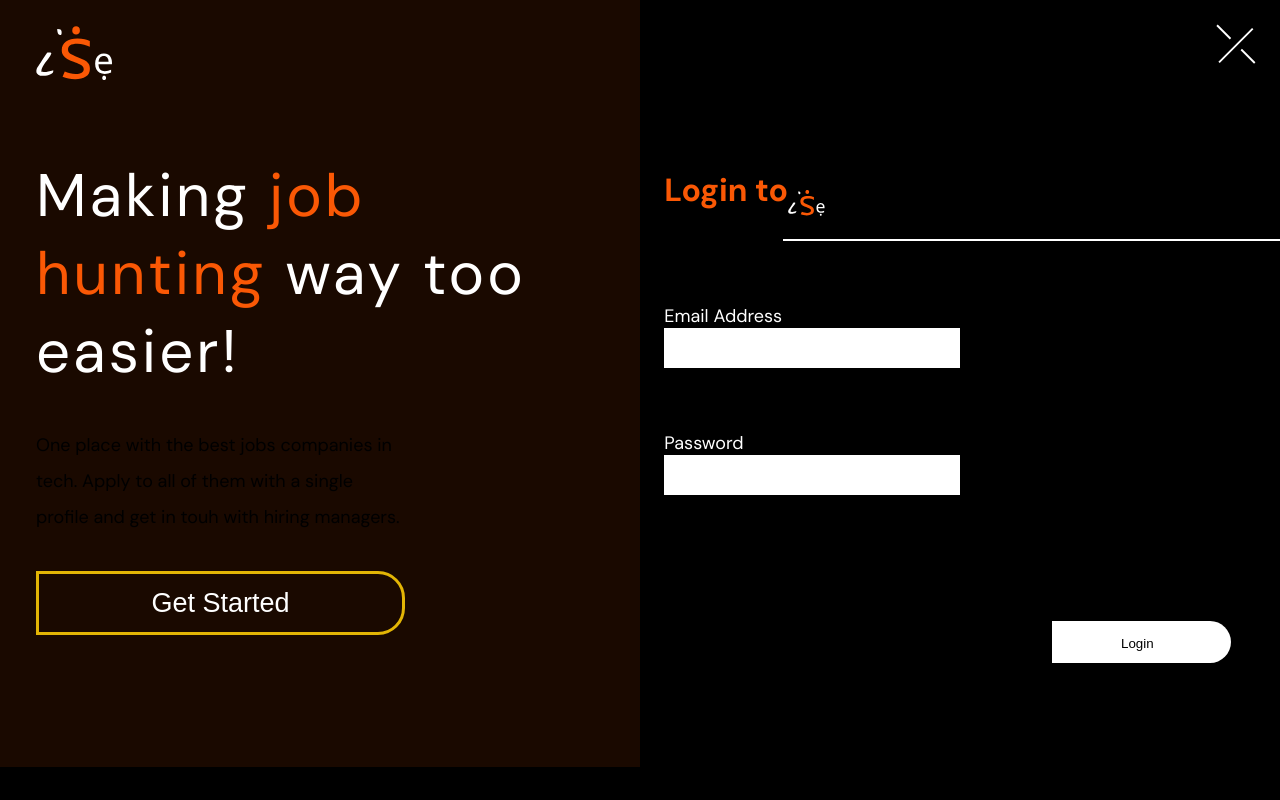
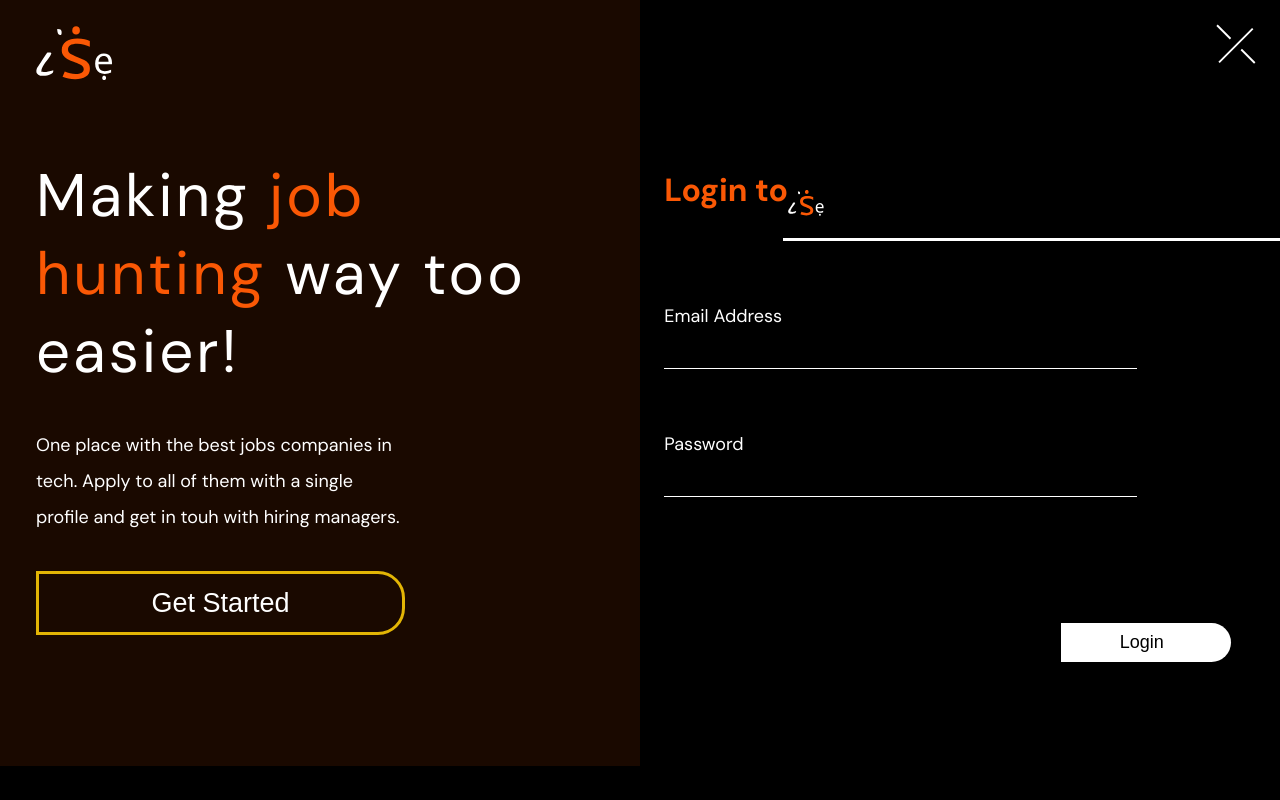
Before and after one commit to IdrisDY/ISE-App, a React (Create React App) app: page /login in a window 1280 px wide. Built offline with nearby package versions, Linux system fonts and the light colour scheme.

Commit message:
dashboard auth ,redesigned big savebtn

```diff
--- a/src/App.css
+++ b/src/App.css
@@ -110,6 +110,9 @@ height: 90vh;
   flex-direction: column;
   gap: 1.5em;
 min-width: 50%;
+}
+label{
+  font-weight: 500;
 }
 .mainImg{
   width: 50%;
--- a/src/Components/Login.js
+++ b/src/Components/Login.js
@@ -11,7 +11,7 @@ import { auth } from '../Firebase'
 const LoginPage = () => {
   const [email, setEmail]= useState('')
   const [password, setPassword]= useState('')
-
+  const [error, setError] =  useState(false)
 //   const auth = getAuth();
 // signInWithEmailAndPassword(auth, email, password)
 //   .then((userCredential) => {
@@ -23,16 +23,29 @@ const LoginPage = () => {
 //     const errorCode = error.code;
 //     const errorMessage = error.message;
 //   });
-const Login = async() =>{
+
+const getPassword=(event)=>{
+  setPassword(event.target.value)
+  setError(false)
+}
+const getEmail=(event)=>{
+  setEmail(event.target.value)
+  setError(false)
+}
+
+const Login = async(e) =>{
+  e.preventDefault()
   try{
     const user = await signInWithEmailAndPassword(auth,email,password)
     console.log(user)
  }
  catch(error){
-    console.log(error)
+    console.error(error)
+      console.log('true')
+      setError(true)
  }
 
-
+error? console.log('Sorry,wrong email or password'):console.log('')
 }
   return (
     <section className={styles.container}>
@@ -56,19 +69,20 @@ const Login = async() =>{
       </div>
       <div className={styles.LogintxtWhite}>
          <label> Email Address</label>
-         <input type='email' className={styles.h6white} onChange={(event)=>setEmail(event.target.value)} />
+         <input type='email' className={styles.h6white} onChange={(event)=> getEmail(event)} />
          </div>
 
 
          <div className={styles.LogintxtWhite}>
          <label>Password</label>
-         <input className={styles.h6white} type='password'onChange={(event)=>setPassword(event.target.value)} />
+         <input className={styles.h6white} type='password'onChange={(event)=>getPassword(event)} />
          </div>
 
 <div  className={styles.btndiv}>
-<Link to='/dashboard' className={styles.loginBtn}>
-  <button onClick={Login}> Login</button>
- </Link>
+ <button onClick={Login} disabled={error} className={styles.loginBtn}>  <Link to= {error?'/login':'/dashboard'} disabled={error} className={styles.linkBtn}>
+ Login</Link>
+</button>
+
 </div>
 </div>
 
--- a/src/Components/Register.js
+++ b/src/Components/Register.js
@@ -59,7 +59,7 @@ catch(error){
 
 
          <div className={styles.regtxtWhite}>
-         <h2>Password</h2>
+         <label>Password</label>
          <input type='password' className={styles.inputVisible}onChange={(event)=>setPassword(event.target.value)} />
          </div>
 
--- a/src/Components/homepage.js
+++ b/src/Components/homepage.js
@@ -13,7 +13,7 @@ export function TextContent() {
 <h1 className='txtContentWhite'> Making  <span className='txtContentOrange'> job hunting
 </span> way too easier!
 </h1>
-<p className='txtContent-p' > One place with the best jobs companies in tech.
+<p className='intro-p' > One place with the best jobs companies in tech.
 Apply to all of them with a single profile
 and get in touh with hiring managers. </p>
 <button className='start-btn'> Get Started</button>
--- a/src/Components/register.module.css
+++ b/src/Components/register.module.css
@@ -93,8 +93,9 @@ padding-top: 2em;}
    padding: 0 1.37em;
 }
 .inputVisible{
-   outline: black;
-   border: black solid 1px;
+   border-bottom: black solid 1px;
+   width: 80%;
+   font-family: inherit;
 }
 h6{
    font-weight: 400;
@@ -135,10 +136,17 @@ h2{
    color: white;
 }
 .h6white{
-   /* color: #FFFFFF40; */
+   border-bottom: rgb(255, 255, 255) solid 1px;
+   width: 80%;
+   background-color: black;
+   color: rgb(169, 166, 166);
+   font-family: inherit;
 }
 .logoWhiteMobile{
    display: none;
+}
+.linkBtn{
+width: 100%;
 }
 .LogintxtWhite{
    display: flex;
@@ -186,4 +194,8 @@ top: .5em;
 .txtLogoLogin{
    padding: 0;
 }
+.inputVisible,.h6white{
+   width: 100%;
 }
+
+}
```
